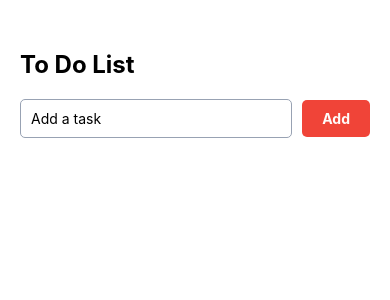
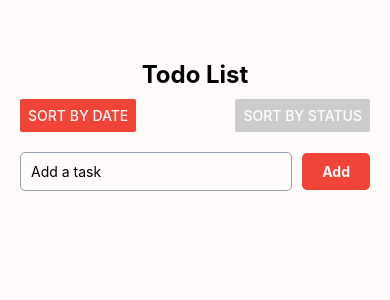
Before and after one commit to wilsonDT/todo-app, a React Native app: screen / in a window 390 px wide. Shown: the top 300 px of the page. Built offline with nearby package versions, Linux system fonts and the light colour scheme.

Commit message:
feat: sort scrollable list

```diff
--- a/App.tsx
+++ b/App.tsx
@@ -1,5 +1,5 @@
 import React, { useState, useEffect } from 'react';
-import { StyleSheet, View, Text, FlatList } from 'react-native';
+import { StyleSheet, View, Text, FlatList, Button } from 'react-native';
 import AsyncStorage from '@react-native-async-storage/async-storage';
 import TaskInput from './components/TaskInput';
 import TaskItem from './components/TaskItem';
@@ -8,12 +8,14 @@ export interface Task {
   id: string;
   description: string;
   completed: boolean;
+  createdAt: number;
 }
 
 const TASKS_STORAGE_KEY = '@tasks_storage_key';
 
 export default function App() {
   const [tasks, setTasks] = useState<Task[]>([]);
+  const [sortBy, setSortBy] = useState<'date' | 'status'>('date');
 
   useEffect(() => {
     loadTasks();
@@ -47,6 +49,7 @@ export default function App() {
       id: Date.now().toString(),
       description,
       completed: false,
+      createdAt: Date.now(),
     };
     setTasks((prevTasks) => [...prevTasks, newTask]);
   };
@@ -71,12 +74,32 @@ export default function App() {
     );
   };
 
+  const sortedTasks = [...tasks].sort((a, b) => {
+    if (sortBy === 'date') {
+      return b.createdAt - a.createdAt;
+    } else {
+      return Number(a.completed) - Number(b.completed);
+    }
+  });
+
   return (
     <View style={styles.container}>
-      <Text style={styles.title}>To Do List</Text>
+      <Text style={styles.title}>Todo List</Text>
+      <View style={styles.sortButtons}>
+        <Button
+          title="Sort by Date"
+          onPress={() => setSortBy('date')}
+          color={sortBy === 'date' ? '#F04438' : '#ccc'}
+        />
+        <Button
+          title="Sort by Status"
+          onPress={() => setSortBy('status')}
+          color={sortBy === 'status' ? '#F04438' : '#ccc'}
+        />
+      </View>
       <TaskInput onAddTask={handleAddTask} />
       <FlatList
-        data={tasks}
+        data={sortedTasks}
         keyExtractor={(item) => item.id}
         renderItem={({ item }) => (
           <TaskItem
@@ -94,13 +117,20 @@ export default function App() {
 const styles = StyleSheet.create({
   container: {
     flex: 1,
-    backgroundColor: '#fff',
+    backgroundColor: '#FFFBFA',
     paddingTop: 50,
     paddingHorizontal: 20,
   },
   title: {
     fontSize: 24,
     fontWeight: 'bold',
+    marginTop: 10,
+    marginBottom: 10,
+    alignSelf: 'center',
+  },
+  sortButtons: {
+    flexDirection: 'row',
+    justifyContent: 'space-between',
     marginBottom: 20,
   },
 });
--- a/components/TaskItem.tsx
+++ b/components/TaskItem.tsx
@@ -74,6 +74,8 @@ const styles = StyleSheet.create({
     alignItems: 'center',
     justifyContent: 'space-between',
     paddingVertical: 10,
+    paddingRight: 20,
+    paddingLeft: 20,
   },
   taskText: {
     flex: 1,
@@ -112,6 +114,7 @@ const styles = StyleSheet.create({
     width: 24,
     height: 24,
     marginLeft: 10,
+    opacity: 0.5,
   },
   saveText: {
     color: '#F04438',
```
